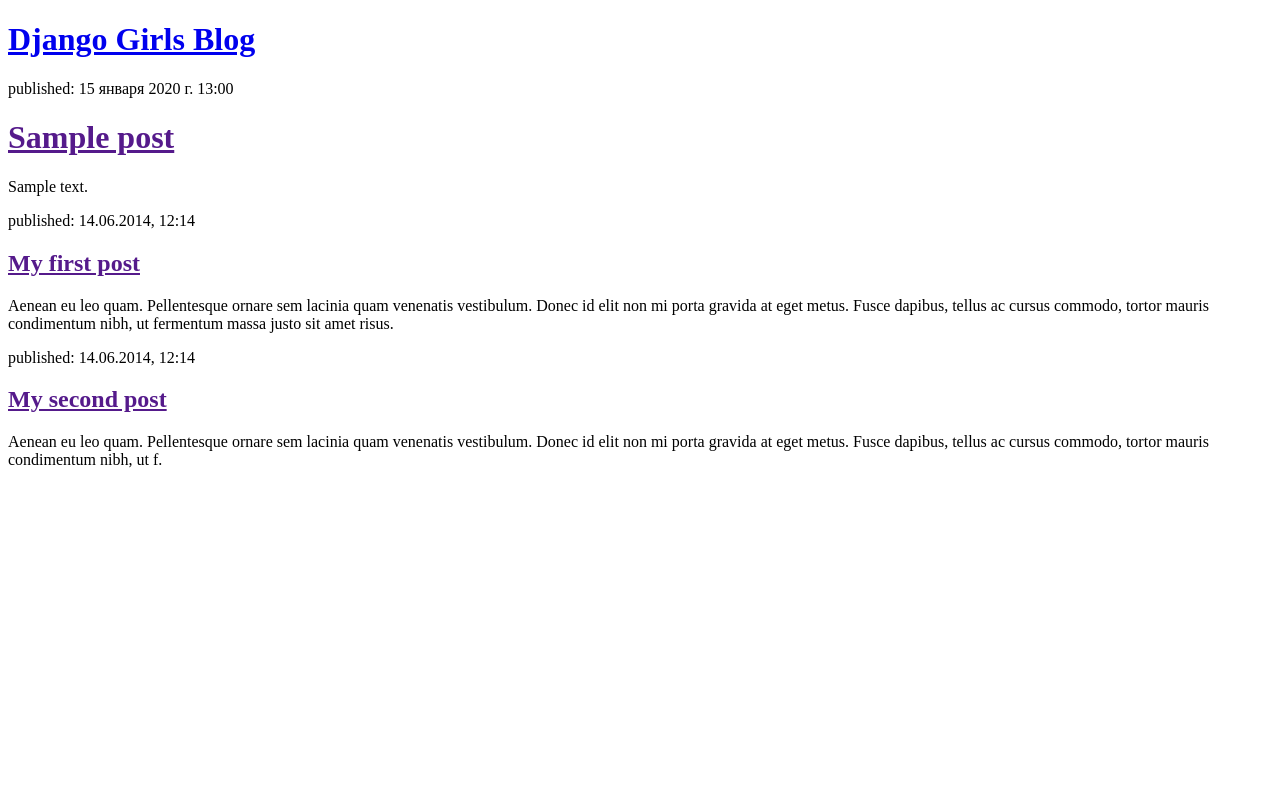
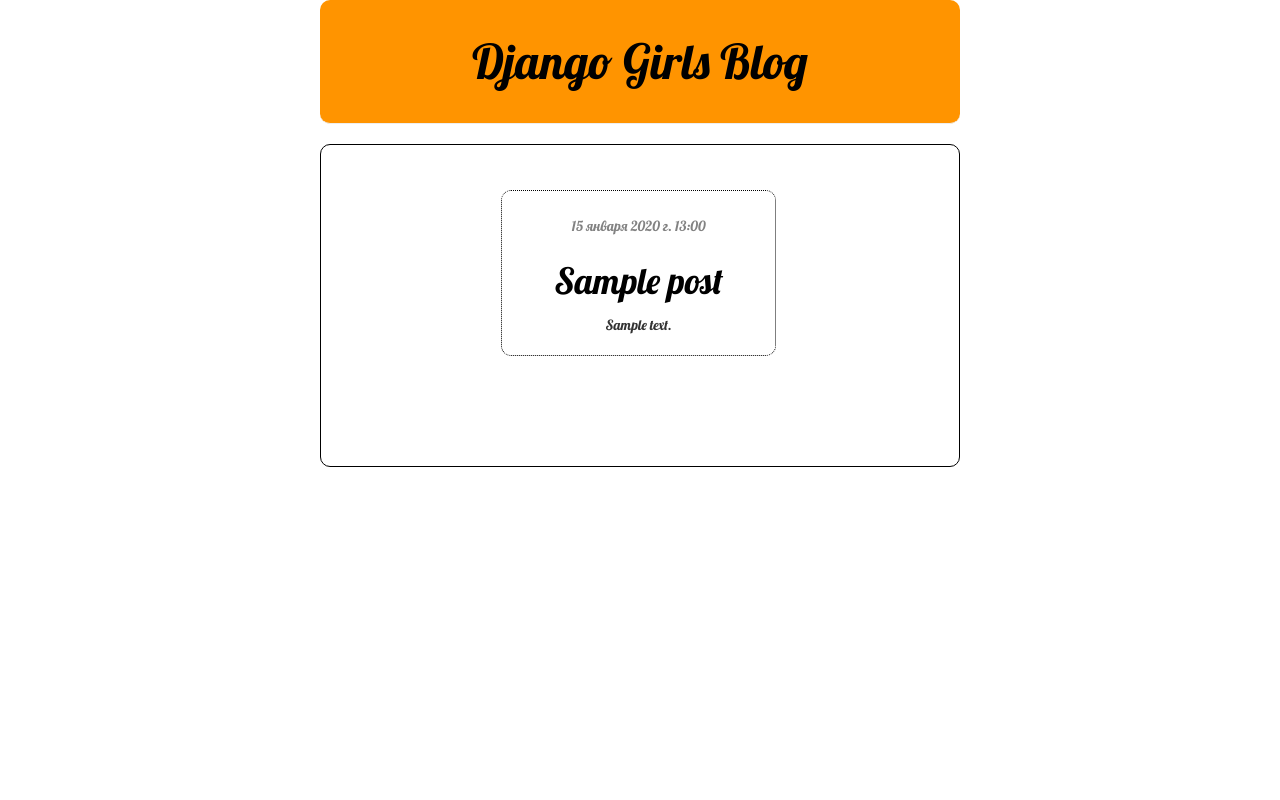
Before and after one commit to Nurba01/Neobis_DjangoGirls_Project, a Django app: page / in a window 1280 px wide. Run offline with Django 5.2, Linux system fonts and the light colour scheme; tables that the repository leaves empty hold one stand-in row (values such as "Sample post"); some libraries are stand-ins or nearby versions.

Commit message:
Added view and template for detailed blog post as well as Css

```diff
--- /dev/null
+++ b/config/blog/static/css/blog.css
@@ -0,0 +1,71 @@
+
+
+h1 a{
+    color:#c48314;
+    /* background-color: aqua; */
+}
+div,h1,h2,h3,h4{
+    border-radius: 10px;
+    margin: 5px;
+    padding: 10px;
+
+}
+
+body {
+    width: 50%;
+    margin-left: 25%;
+    font-family: 'Lobster';
+    text-align: center;
+}
+.class
+h1, h2, h3, h4 {
+    font-family: 'Lobster', cursive;
+    text-align: center;
+}
+
+.page-header {
+    background-color: #ff9400;
+    margin-top: 0;
+    padding: 20px 20px 20px 20px;
+}
+
+.page-header h1, .page-header h1 a, .page-header h1 a:visited, .page-header h1 a:active {
+    color: black;
+    font-size: 36pt;
+    text-decoration: none;
+}
+
+.content {
+    padding-left: 25%;
+    border:#000000 1px solid;
+    width: auto;
+}
+
+
+.date {
+    color: #828282;
+}
+
+.save {
+    float: right;
+}
+
+.post-form textarea, .post-form input {
+    width: 100%;
+}
+
+.top-menu, .top-menu:hover, .top-menu:visited {
+    color: #ffffff;
+    float: right;
+    font-size: 26pt;
+    margin-right: 20px;
+}
+
+.post {
+    margin-bottom: 70px;
+    border:#000000 1px dotted;
+}
+
+.post h1 a, .post h1 a:visited {
+    color: #000000;
+}
--- /dev/null
+++ b/config/blog/templates/blog/base.html
@@ -0,0 +1,23 @@
+{% load static %}
+<html>
+    <head>
+        <title>Django Girls blog</title>
+        <link rel="stylesheet" href="//maxcdn.bootstrapcdn.com/bootstrap/3.2.0/css/bootstrap.min.css">
+        <link rel="stylesheet" href="//maxcdn.bootstrapcdn.com/bootstrap/3.2.0/css/bootstrap-theme.min.css">
+        <link href='//fonts.googleapis.com/css?family=Lobster&subset=latin,latin-ext' rel='stylesheet' type='text/css'>
+        <link rel="stylesheet" href="{% static 'css/blog.css' %}">
+    </head>
+    <body>
+        <div class="page-header">
+            <h1><a href="/">Django Girls Blog</a></h1>
+        </div>
+        <div class="content container">
+            <div class="row">
+                <div class="col-md-8">
+                {% block content %}
+                {% endblock %}
+                </div>
+            </div>
+        </div>
+    </body>
+</html>
--- a/config/blog/templates/blog/post_list.html
+++ b/config/blog/templates/blog/post_list.html
@@ -1,34 +1,13 @@
-<!DOCTYPE html>
-<html lang="en">
-    <head>
-        <title>Django Girls blog</title>
-    </head>
-    <body>
-        <div>
-            <h1><a href="/">Django Girls Blog</a></h1>
+{% extends 'blog/base.html' %}
+
+{% block content %}
+    {% for post in posts %}
+        <div class="post">
+            <div class="date">
+                {{ post.published_date }}
+            </div>
+            <h1><a href="{% url 'post_detail' pk=post.pk %}">{{ post.title }}</a></h1>
+            <p>{{ post.text|linebreaksbr }}</p>
         </div>
-        <div>
-            {% for post in posts %}
-                {% comment %} {{post}} {% endcomment %}
-                <div>
-                    <p>published: {{post.published_date}} </p>
-                    <h1><a href="">{{post.title}}</a></h1>
-                    <p> {{ post.text|linebreaksbr }} </p>
-                </div>
-            {% endfor %}
-                {% comment %} {{posts}} {% endcomment %}
-
-        </div>
-        <div>
-            <p>published: 14.06.2014, 12:14</p>
-            <h2><a href="">My first post</a></h2>
-            <p>Aenean eu leo quam. Pellentesque ornare sem lacinia quam venenatis vestibulum. Donec id elit non mi porta gravida at eget metus. Fusce dapibus, tellus ac cursus commodo, tortor mauris condimentum nibh, ut fermentum massa justo sit amet risus.</p>
-        </div>
-
-        <div>
-            <p>published: 14.06.2014, 12:14</p>
-            <h2><a href="">My second post</a></h2>
-            <p>Aenean eu leo quam. Pellentesque ornare sem lacinia quam venenatis vestibulum. Donec id elit non mi porta gravida at eget metus. Fusce dapibus, tellus ac cursus commodo, tortor mauris condimentum nibh, ut f.</p>
-        </div>
-    </body>
-</html>
+    {% endfor %}
+{% endblock %}
--- a/config/blog/urls.py
+++ b/config/blog/urls.py
@@ -4,4 +4,5 @@
 
 urlpatterns = [
     path('', views.post_list, name = 'post_list'),
+    path('post/<int:pk>/', views.post_detail, name='post_detail'),
 ]
--- a/config/blog/views.py
+++ b/config/blog/views.py
@@ -1,8 +1,14 @@
 from django.shortcuts import render
 from .models import Post
 from django.utils import timezone
+from django.shortcuts import render, get_object_or_404
 
+# Post.objects.get(pk=pk)
 # Create your views here.
 def post_list(request):
     posts = Post.objects.filter(published_date__lte=timezone.now()).order_by('published_date')
     return render(request, 'blog/post_list.html', {'posts':posts})
+
+def post_detail(request, pk):
+    post = get_object_or_404(Post, pk=pk)
+    return render(request, 'blog/post_detail.html', {'post': post})
--- a/config/mysite/settings.py
+++ b/config/mysite/settings.py
@@ -121,6 +121,7 @@
 
 STATIC_URL = '/static/'
 STATIC_ROOT = BASE_DIR / 'static'
+# STATIC_ROOT = '/'
 
 # Default primary key field type
 # https://docs.djangoproject.com/en/5.0/ref/settings/#default-auto-field
--- a/config/mysite/urls.py
+++ b/config/mysite/urls.py
@@ -16,8 +16,13 @@
 """
 from django.contrib import admin
 from django.urls import include, path
+from django.urls import re_path
+from django.views.static import serve
+from django.conf import settings
 
 urlpatterns = [
     path('admin/', admin.site.urls),
     path('',include('blog.urls')),
+    re_path(r'^media/(?P<path>.*)$', serve,{'document_root': settings.MEDIA_ROOT}),
+    re_path(r'^static/(?P<path>.*)$', serve,{'document_root': settings.STATIC_ROOT}),
 ]
```
Also changed, not shown: config/blog/templates/blog/post_detail.html (added, +13 -0 lines).
